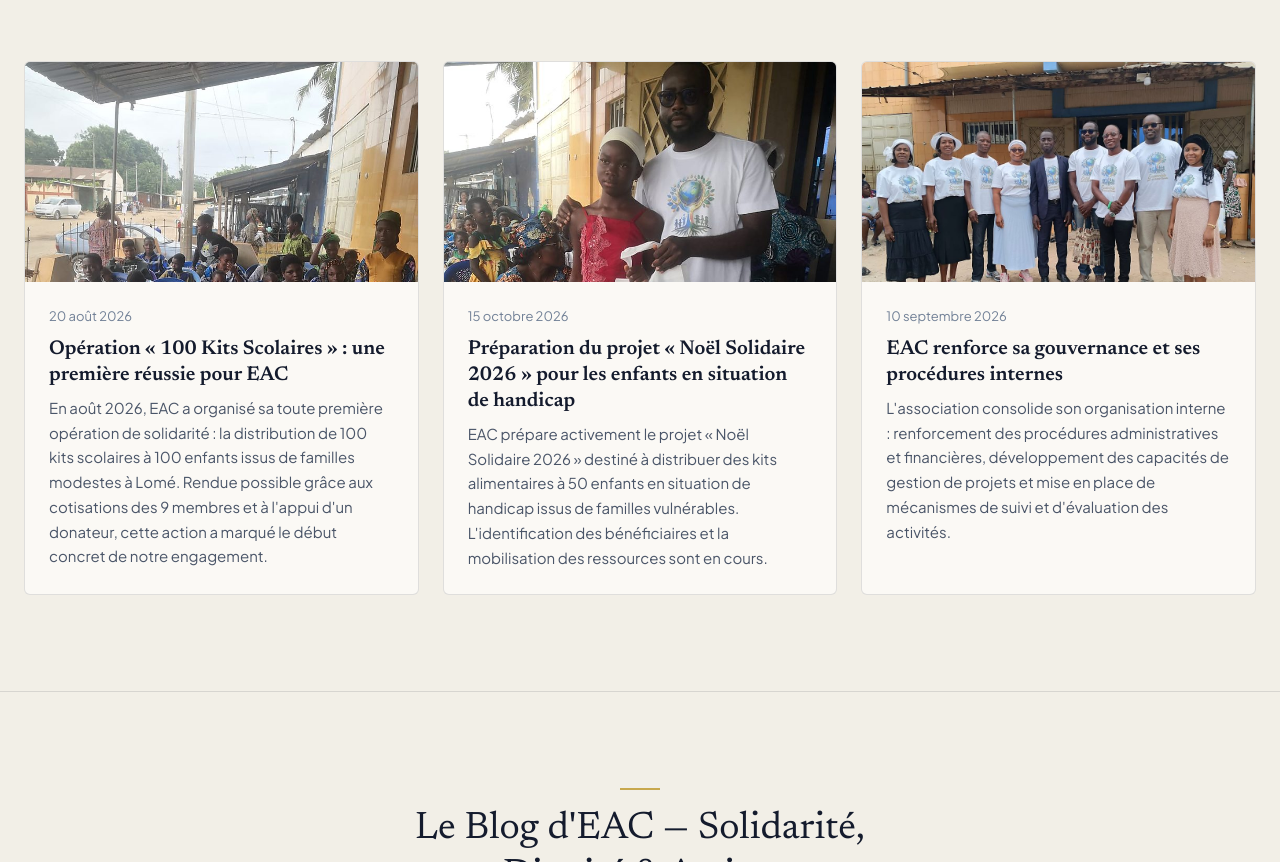
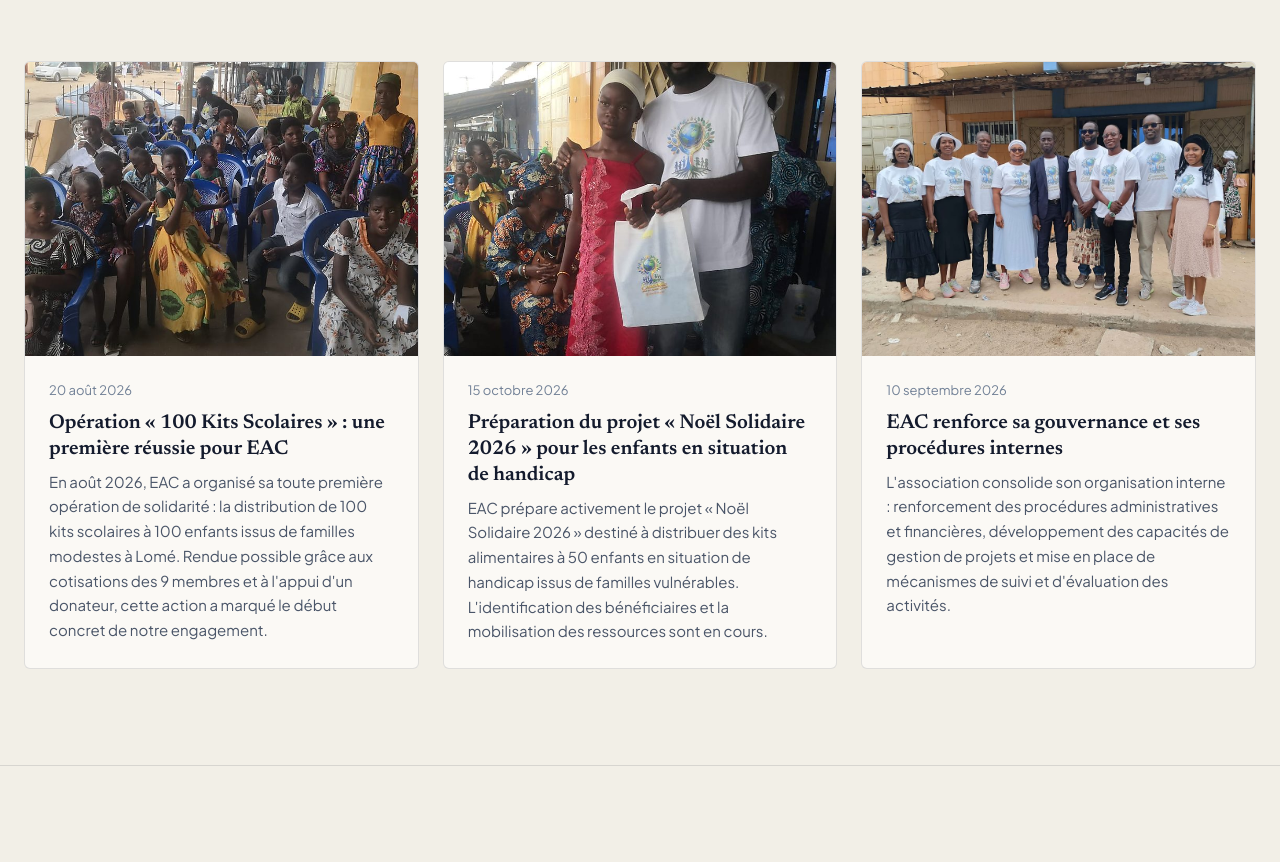
Before and after one commit to avenircertain/avenircertain.github.io, a plain HTML site: page index.html in a window 1280 px wide. Shown: the part 10282-11144 px from the top of the page. Drawn offline with Linux system fonts and the light colour scheme.

Commit message:
Add files via upload

```diff
--- a/content/site.json
+++ b/content/site.json
@@ -349,6 +349,7 @@
         "date": "2026-08-20",
         "image": "images/uploads/enfants-reunion-eac.jpg",
         "imageAlt": "Enfants rassemblés lors de l'événement de distribution de kits scolaires EAC",
+        "imagePosition": "center 60%",
         "excerpt": "En août 2026, EAC a organisé sa toute première opération de solidarité : la distribution de 100 kits scolaires à 100 enfants issus de familles modestes à Lomé. Rendue possible grâce aux cotisations des 9 membres et à l'appui d'un donateur, cette action a marqué le début concret de notre engagement.",
         "link": "#"
       },
@@ -357,6 +358,7 @@
         "date": "2026-10-15",
         "image": "images/uploads/remise-kit-enfant-fille.jpg",
         "imageAlt": "Bénévole EAC avec une jeune fille bénéficiaire lors d'un événement de l'association",
+        "imagePosition": "center 25%",
         "excerpt": "EAC prépare activement le projet « Noël Solidaire 2026 » destiné à distribuer des kits alimentaires à 50 enfants en situation de handicap issus de familles vulnérables. L'identification des bénéficiaires et la mobilisation des ressources sont en cours.",
         "link": "#"
       },
@@ -365,6 +367,7 @@
         "date": "2026-09-10",
         "image": "images/uploads/equipe-eac-terrain.jpg",
         "imageAlt": "L'équipe EAC réunie pour une séance de planification",
+        "imagePosition": "center center",
         "excerpt": "L'association consolide son organisation interne : renforcement des procédures administratives et financières, développement des capacités de gestion de projets et mise en place de mécanismes de suivi et d'évaluation des activités.",
         "link": "#"
       }
--- a/script.js
+++ b/script.js
@@ -614,6 +614,9 @@
           img.src = a.image;
           img.alt = a.imageAlt || a.title;
           img.loading = 'lazy';
+          if (a.imagePosition) {
+            img.style.objectPosition = a.imagePosition;
+          }
           withFallback(img, 'EAC Actualité');
 
           const imgWrap = document.createElement('div');
--- a/style.css
+++ b/style.css
@@ -1511,9 +1511,9 @@ button {
   transition: border-color var(--transition-fast);
 }
 .article-card:hover { border-color: var(--color-rule-medium); }
-/* Aspect ratio for article images — no cropping */
+/* Aspect ratio for article images — 4/3 preserves documentary framing */
 .article-card__img-wrap {
-  aspect-ratio: 16 / 9;
+  aspect-ratio: 4 / 3;
   overflow: hidden;
   background-color: var(--color-paper-subtle);
 }
```
Also changed, not shown: 1 other file.
